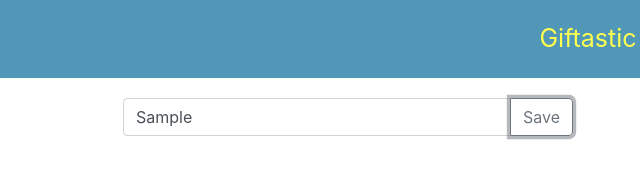
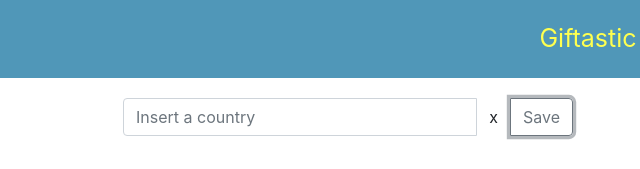
Before and after one commit to Camiloagudelo4368/GifTastic, a plain HTML site: page index.html in a window 1280 px wide. Both pictures are taken after typing "Sample" into the empty fields and a click on the button "Save". Shown: the top 169 px of the page, 52-692 px from the left. Drawn offline with nearby package versions, Linux system fonts and the light colour scheme.

Commit message:
Update search

```diff
--- a/assets/javascript/app.js
+++ b/assets/javascript/app.js
@@ -52,6 +52,9 @@ $(document).ready(function () {
 
                 // call function to create the buttons
                 createButtons(topics);
+
+                $("#txtSearch").val("");
+
             }
             else {
                 alert("The country is already on then list");
@@ -60,8 +63,10 @@ $(document).ready(function () {
         else {
             alert("Please insert a country");
         }
+    })
 
-
+    $("#clearText").on("click", function (event) {
+        $("#txtSearch").val("");
     })
 
     // click event of every element with the class btnCity
--- a/index.html
+++ b/index.html
@@ -19,9 +19,9 @@
     <div class="row">
       <div class="search col-lg-6 col-md-12 col-sm-12 col-xs-12">
         <div class="input-group mb-3">
-          <input id="txtSearch" type="text" class="form-control" placeholder="Insert a country"
-            aria-label="Recipient's username" aria-describedby="button-addon2">
+          <input id="txtSearch" type="text" class="form-control" placeholder='Insert a country'/>
           <div class="input-group-append">
+            <button class="btn" type="button" id="clearText">x</button>
             <button class="btn btn-outline-secondary" type="button" id="insert">Save</button>
           </div>
         </div>
```
